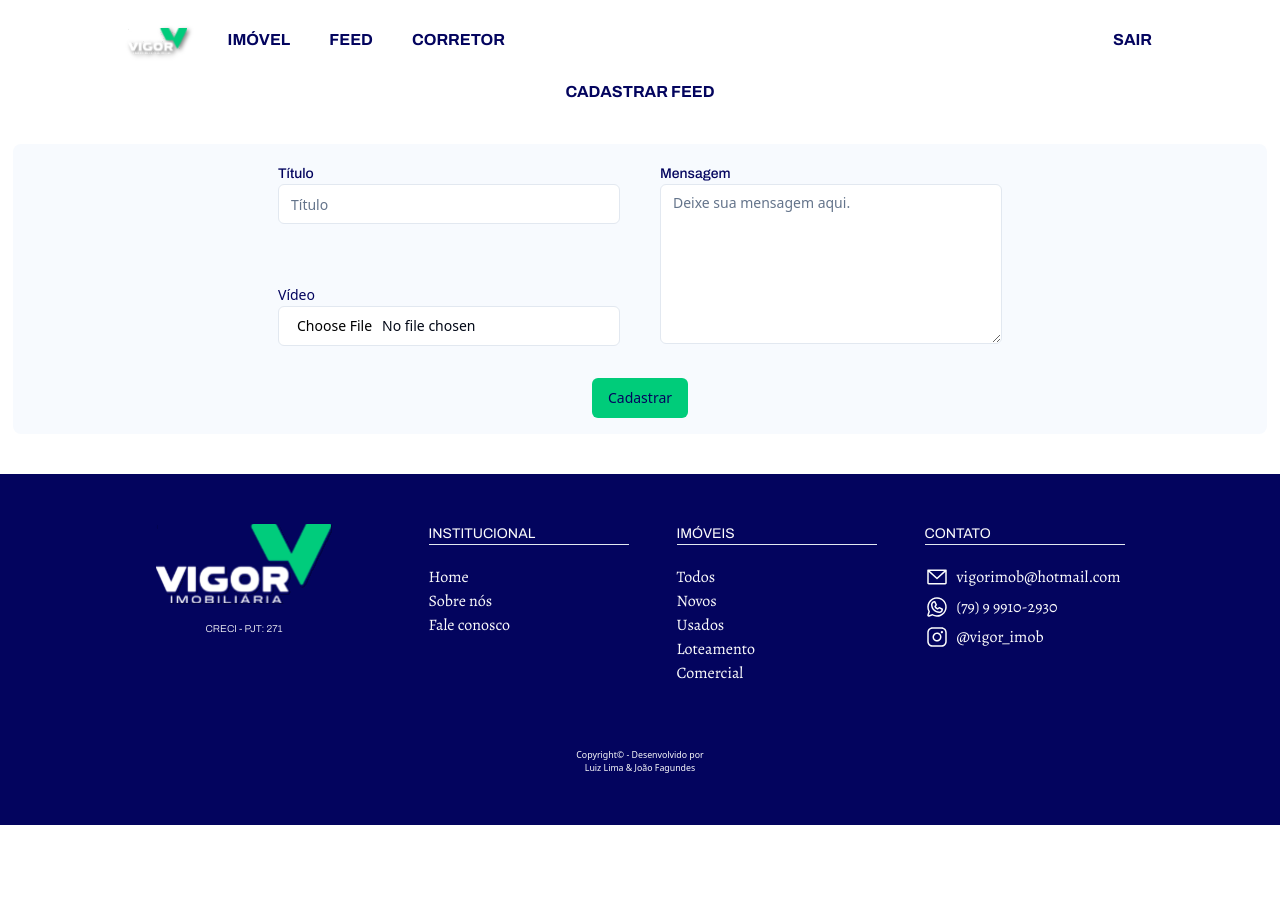
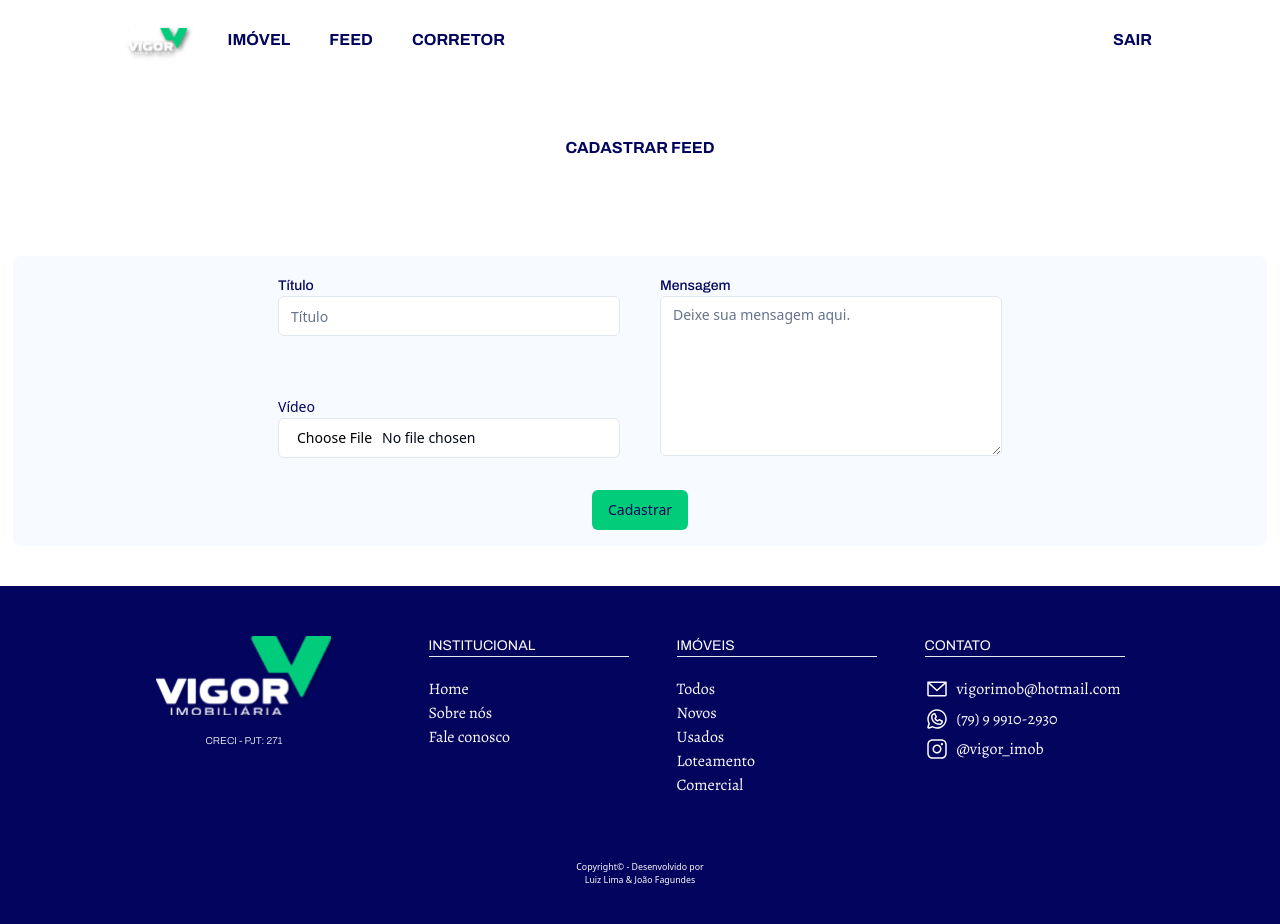
Before and after one commit to LuizLimaDev/vigor-imob, a Next.js app: page /admin/feed in a window 1280 px wide. Shown: the top 924 px of the page. Before the commit the page ends 825 px from the top, so only its background shows below. Built offline with nearby package versions, Linux system fonts and the light colour scheme.

Commit message:
style: admin pages titles size

```diff
--- a/app/admin/corretores/page.tsx
+++ b/app/admin/corretores/page.tsx
@@ -5,7 +5,7 @@ const Corretores = () => {
   return (
     <main className="flex w-screen flex-col items-center justify-center desktop:pr-4">
       <div className="relative w-full desktop:mt-20">
-        <Title>Cadastro de corretor</Title>
+        <Title className="my-14 text-[3rem]">Cadastro de corretor</Title>
       </div>
 
       <div className="mx-2 my-10 w-[98%] rounded-[.5rem] bg-[#F7FAFE] py-4">
--- a/app/admin/feed/page.tsx
+++ b/app/admin/feed/page.tsx
@@ -4,8 +4,8 @@ import RegisterFeedForm from "./_components/RegisterFeedForm/RegisterFeedForm";
 const AdminFeed = () => {
   return (
     <main className="flex w-screen flex-col items-center justify-center ">
-      <div className="relative w-full desktop:mt-20">
-        <Title>Cadastrar Feed</Title>
+      <div className="w-full desktop:mt-20">
+        <Title className="my-14 text-[3rem]">Cadastrar Feed</Title>
       </div>
 
       <div className="mx-2 my-10 w-[98%] rounded-[.5rem] bg-[#F7FAFE] py-4">
--- a/app/admin/imovel/page.tsx
+++ b/app/admin/imovel/page.tsx
@@ -5,7 +5,7 @@ const Imovel = () => {
   return (
     <main className="flex w-screen flex-col items-center justify-center desktop:pr-4">
       <div className="relative w-full desktop:mt-20">
-        <Title>Cadastro de imóvel</Title>
+        <Title className="my-14 text-[3rem]">Cadastro de imóvel</Title>
       </div>
 
       <div className="mx-2 my-10 w-[98%] rounded-[.5rem] bg-[#F7FAFE] py-4">
```
